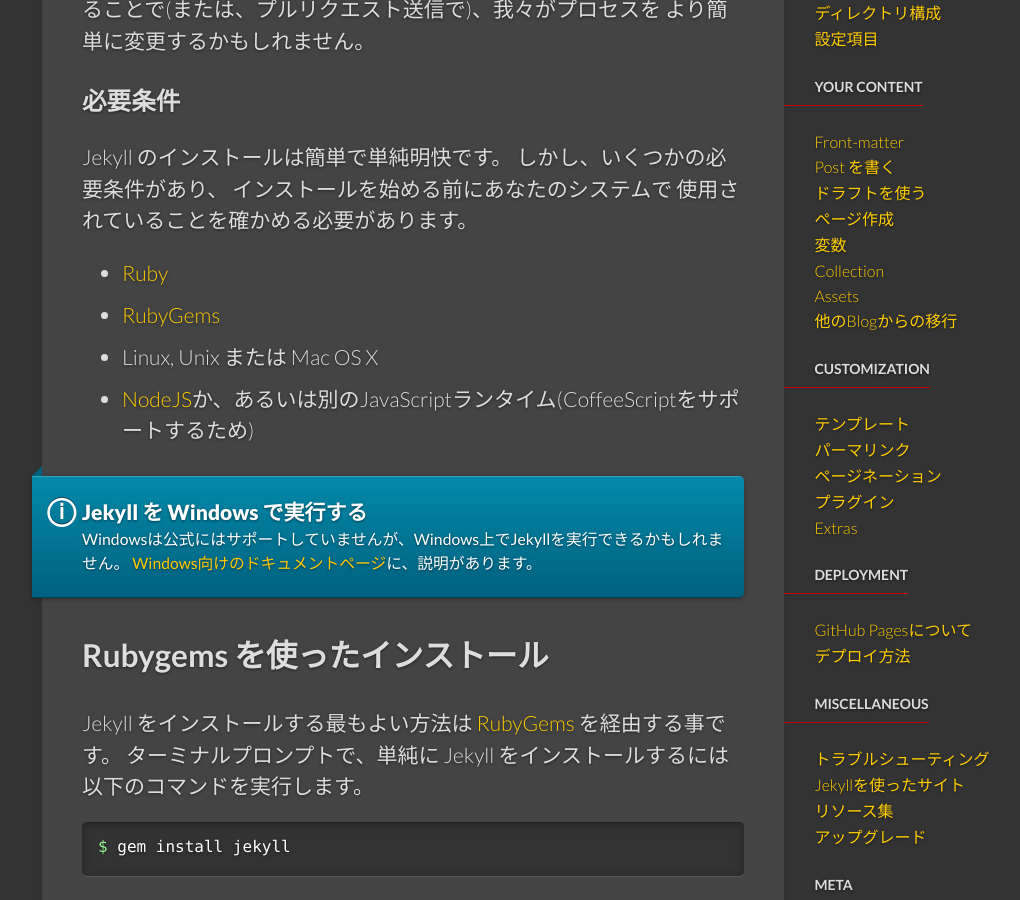
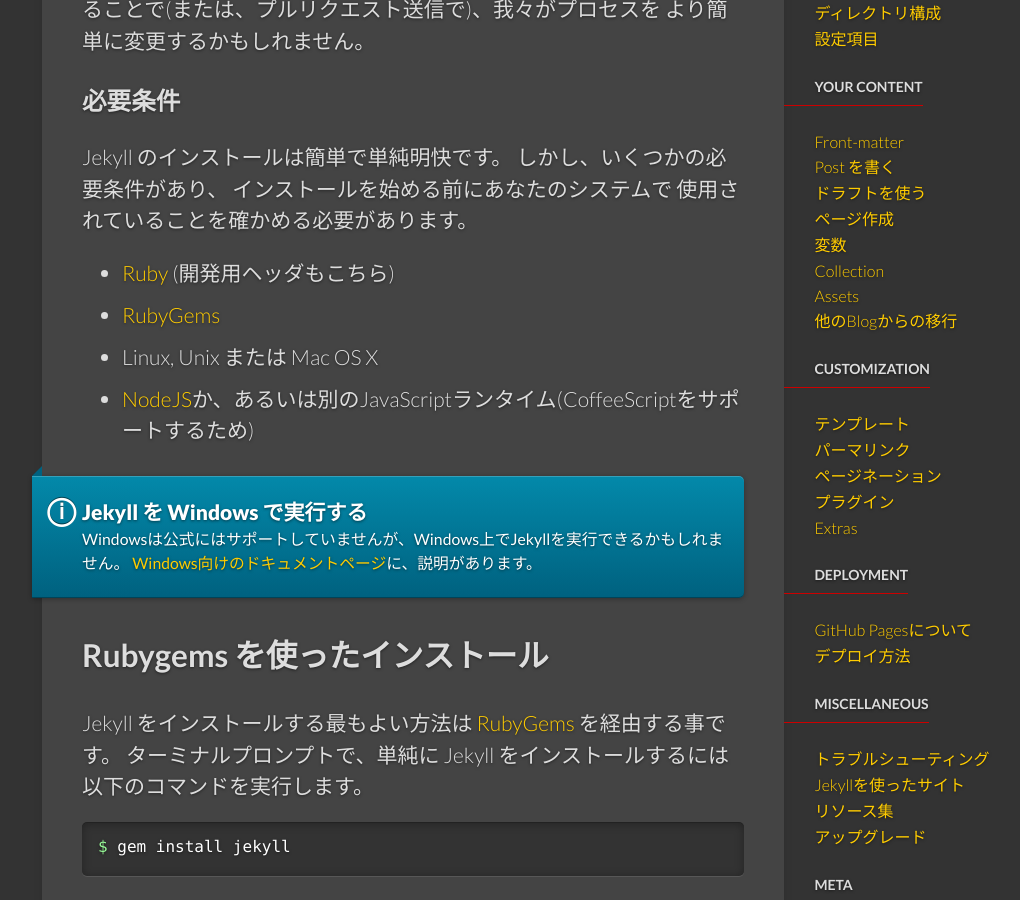
Before and after one commit to jekyllrb-ja/jekyllrb-ja.github.io, a Jekyll site: the page built from _docs/installation.md, in a window 1280 px wide and 900 px high, scrolled down 351 px. Shown: the whole window, without its empty margins (129-1149 px from the left). Built offline with Jekyll 4.4.1, drawn with Linux system fonts in a browser that asks for light colours; nearby versions of some CDN libraries; comment, search, counter and statistics services are not loaded.

Commit message:
installation.mdを本家に追従

```diff
--- a/_docs/installation.md
+++ b/_docs/installation.md
@@ -45,13 +45,14 @@
 you’ll need to make sure your system has before you start.
 -->
 
-- [Ruby](http://www.ruby-lang.org/en/downloads/)
+- [Ruby](http://www.ruby-lang.org/en/downloads/) (開発用ヘッダもこちら)
 - [RubyGems](http://rubygems.org/pages/download)
 - Linux, Unix または Mac OS X
 - [NodeJS](http://nodejs.org)か、あるいは別のJavaScriptランタイム(CoffeeScriptをサポートするため)
 
 <!--original
-- [Ruby](http://www.ruby-lang.org/en/downloads/)
+- [Ruby](http://www.ruby-lang.org/en/downloads/) (including development
+  headers)
 - [RubyGems](http://rubygems.org/pages/download)
 - Linux, Unix, or Mac OS X
 - [NodeJS](http://nodejs.org), or another JavaScript runtime (for
```
Also changed, not shown: other parts of _docs/installation.md (+1 -1 lines).
